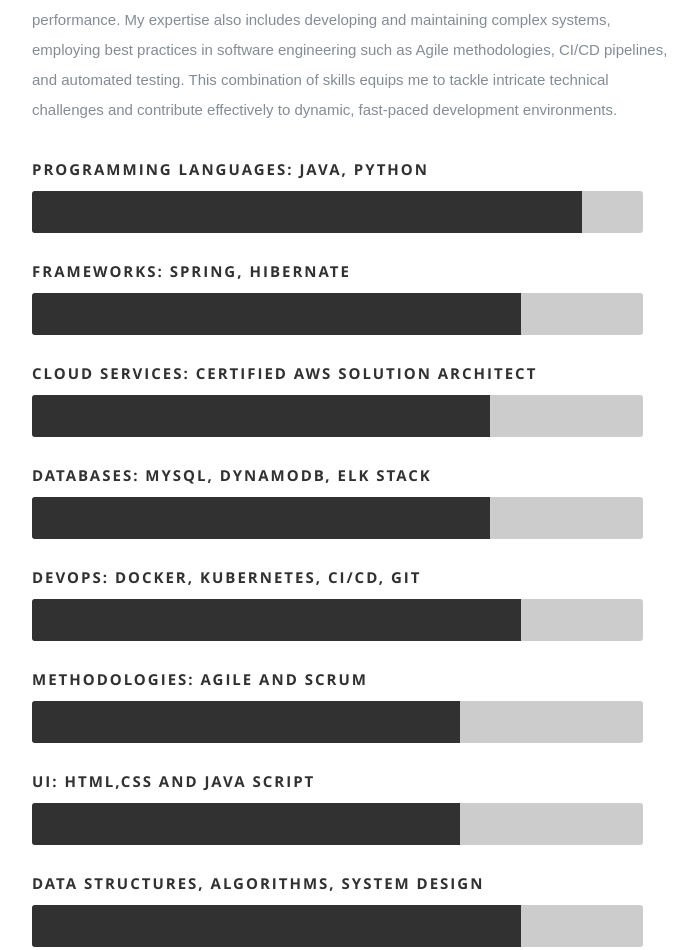
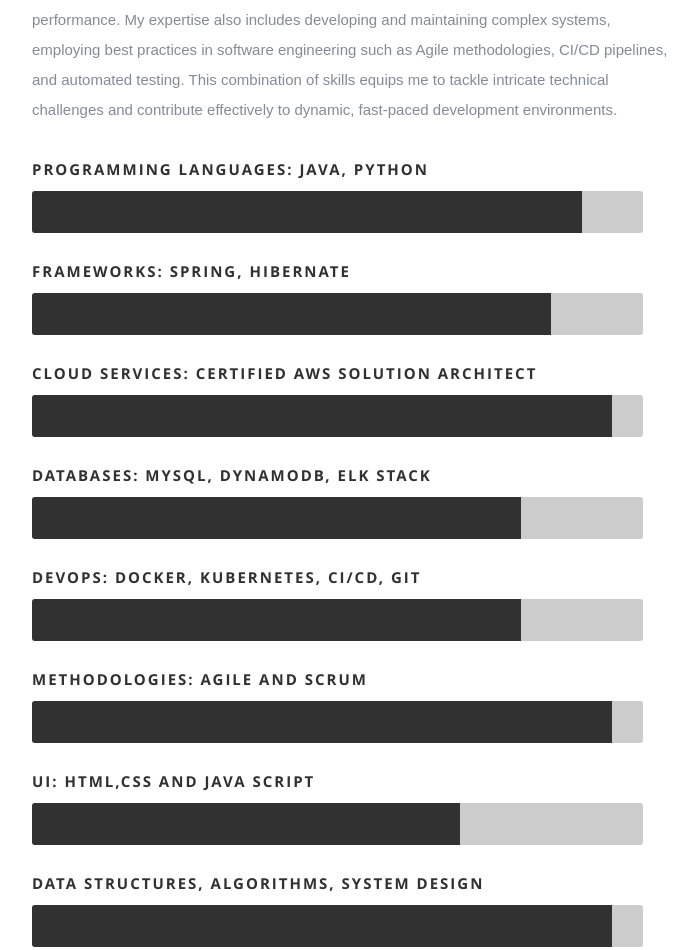
Before and after one commit to girijabheri/girijabheri.github.io, a plain HTML site: page index.html in a window 1280 px wide. Shown: the part 3704-4654 px from the top of the page, without its empty margins (373-1070 px from the left). Drawn offline with nearby package versions, Linux system fonts and the light colour scheme; files whose address does not match are found by name; a web font is replaced by a local one.

Commit message:
Update layout.css

```diff
--- a/css/layout.css
+++ b/css/layout.css
@@ -331,17 +331,17 @@ ul#nav li.current a { color: #F06000; }
   	-webkit-animation: photoshop 2s ease;
 }
 .CSS {
-  	width: 80%;
+  	width: 85%;
   	-moz-animation: illustrator 2s ease;
   	-webkit-animation: illustrator 2s ease;
 }
 .JavaScript {
-  	width: 75%;
+  	width: 95%;
   	-moz-animation: wordpress 2s ease;
   	-webkit-animation: wordpress 2s ease;
 }
 .React {
-  	width: 75%;
+  	width: 80%;
   	-moz-animation: css 2s ease;
   	-webkit-animation: css 2s ease;
 }
@@ -351,7 +351,7 @@ ul#nav li.current a { color: #F06000; }
   	-webkit-animation: html5 2s ease;
 }
 .SPRING{
-  	width: 70%;
+  	width: 95%;
   	-moz-animation: jquery 2s ease;
   	-webkit-animation: jquery 2s ease;
 }
@@ -361,7 +361,7 @@ ul#nav li.current a { color: #F06000; }
   	-webkit-animation: jquery 2s ease;
 }
 .Data{
-  	width: 80%;
+  	width: 95%;
   	-moz-animation: jquery 2s ease;
   	-webkit-animation: jquery 2s ease;
 }
```
